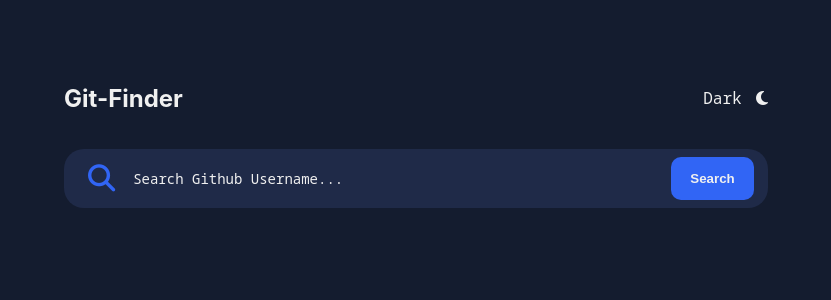
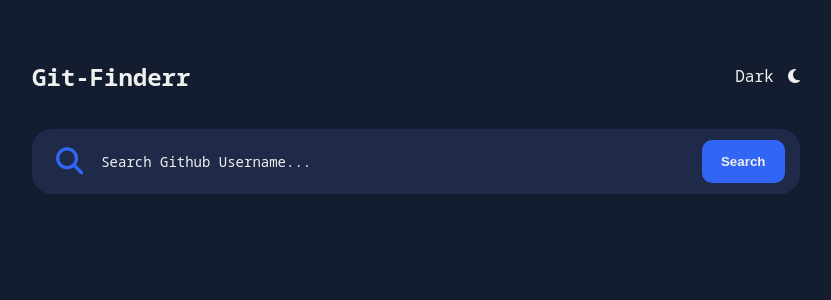
Before and after one commit to YanivWein24/Git-Finder, a React (Create React App) app: page / in a window 1280 px wide. Shown: the top 300 px of the page, without its empty margins (224-1055 px from the left). Built offline with nearby package versions, Linux system fonts and the light colour scheme.

Commit message:
Changed the name from 'git-finder' to 'git-finderr', Improved responsiveness

```diff
--- a/package.json
+++ b/package.json
@@ -1,5 +1,5 @@
 {
-  "name": "git-finder",
+  "name": "git-finderr",
   "version": "0.1.0",
   "private": true,
   "dependencies": {
--- a/public/index.html
+++ b/public/index.html
@@ -12,9 +12,9 @@
     ></script>
     <meta
       name="description"
-      content="Web site created using create-react-app"
+      content="Web app for searching github users"
     />
-    <title>Git-Finder</title>
+    <title>Git-Finderr</title>
   </head>
   <body>
     <noscript>Search for github users, using github's api</noscript>
--- a/src/App.css
+++ b/src/App.css
@@ -26,8 +26,14 @@
   }
 }
 
-@media screen and (min-width: 1024px) {
+@media screen and (min-width: 1024px) and (max-width: 1600px) {
   .App {
-    width: 55%;
+    width: 60%;
   }
 }
+
+@media screen and (min-width: 1601px) {
+  .App {
+    width: 40%;
+  }
+}
--- a/src/components/Card/Card.css
+++ b/src/components/Card/Card.css
@@ -48,6 +48,7 @@
   font-size: 14px;
   font-weight: 500;
   margin-top: 0;
+  color:var(--color-light-grey)
 }
 
 .middleSection {
@@ -58,6 +59,7 @@
 .middleSection .bio {
   line-height: 1.7;
   display: block;
+  color:var(--color-light-grey);
 }
 
 .reposAndFollowers {
@@ -180,18 +182,18 @@
   }
 
   .infoContainer {
-    width: 70%;
+    width: 75%;
     margin-left: auto;
   }
 
   .middleSection {
-    width: 70%;
+    width: 75%;
     display: block;
     margin: 0 0.5rem 0 auto;
   }
 
   .bottomContainer {
-    width: 70%;
+    width: 75%;
     margin: 0 0 0 auto;
     padding-right: 0;
   }
@@ -200,3 +202,9 @@
     margin: 0.7rem 0;
   }
 }
+
+@media screen and (min-width: 1601px) {
+    .card {
+        padding: 3rem 4rem;
+    }
+}
--- a/src/components/Card/Card.tsx
+++ b/src/components/Card/Card.tsx
@@ -44,7 +44,8 @@
         <div className="row">
           <i className="fa-solid fa-link"></i>
           {userData.blog ? (
-            <a href={userData.blog}>{userData.blog}</a>
+            <a href={userData.blog}>{userData.blog.slice(-1) === '/' ? userData.blog.slice(0, (userData.blog.length -1)) : userData.blog}</a>
+            // using conditional to remove the '/' char at the end of the url (of existed)
           ) : (
             <p className="noInfo">No blog Info</p>
           )}
@@ -70,4 +71,4 @@
   );
 };
 
-export default Card;
+export default Card
--- a/src/components/Header/Header.css
+++ b/src/components/Header/Header.css
@@ -2,6 +2,10 @@
   display: flex;
   justify-content: space-between;
   align-items: center;
+}
+
+.header h2 {
+  font-family: "Noto Sans Mono", monospace;
 }
 
 .header p {
@@ -23,6 +27,6 @@
 
 @media screen and (min-width: 768px) {
   .header {
-    margin: 4rem auto 1rem;
+    margin: 2.5rem auto 1rem;
   }
 }
--- a/src/components/Header/Header.tsx
+++ b/src/components/Header/Header.tsx
@@ -11,7 +11,7 @@
 
   return (
     <div className="header">
-      <h2 className="brand">Git-Finder</h2>
+      <h2 className="brand">Git-Finderr</h2>
       <div
         className="themeSwitch"
         onClick={() => {
--- a/src/components/Search/Search.css
+++ b/src/components/Search/Search.css
@@ -67,7 +67,7 @@
     justify-content: flex-start;
     position: relative;
     gap: 1rem;
-    padding: 1rem 1.5rem;
+    padding: 1.2rem 1.5rem;
   }
 
   .search button {
@@ -76,6 +76,14 @@
     padding: 0.9rem 1.2rem;
   }
 
+  .search button:hover {
+    transform: scale(1.03)
+  }
+
+  .search button:active {
+    transform: scale(1.07)
+  }
+
   .search input {
     font-size: 14px;
     width: 75%;
```
Also changed, not shown: 1 other file (tests, documents, lock files or other folders).
